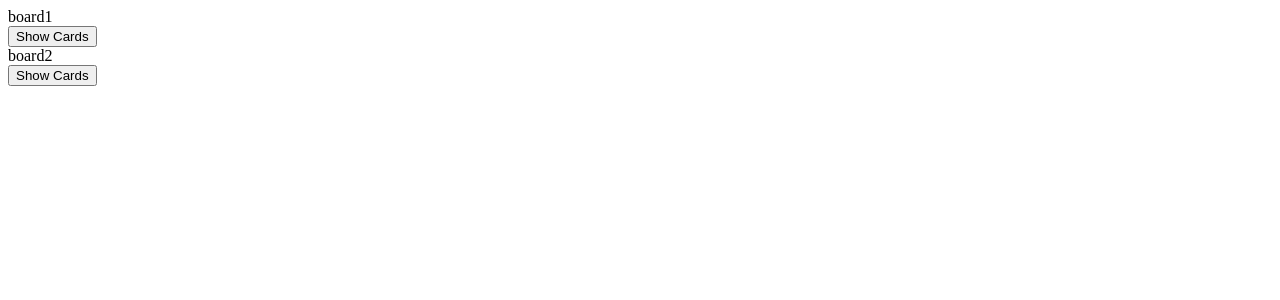
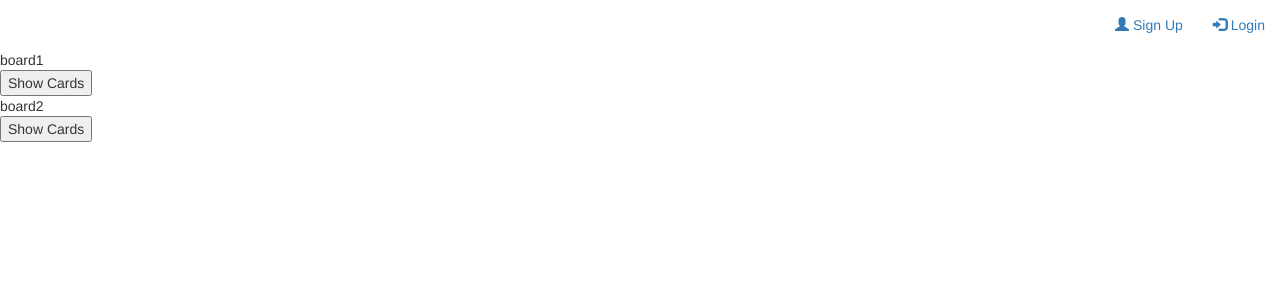
Before and after one commit to DamianTarczon/ProMan, a Flask app: page / in a window 1280 px wide. Shown: the top 300 px of the page. Run offline with Flask 2, Linux system fonts and the light colour scheme; parts of the project's set-up code (start-up, migrations or seed data) failed here and were passed over; some libraries are stand-ins or nearby versions.

Commit message:
navbar added (unplugged)

```diff
--- a/templates/index.html
+++ b/templates/index.html
@@ -1,5 +1,7 @@
 <!DOCTYPE html>
 <html lang="en">
+<link href="//maxcdn.bootstrapcdn.com/bootstrap/3.3.0/css/bootstrap.min.css" rel="stylesheet" id="bootstrap-css">
+<script src="//maxcdn.bootstrapcdn.com/bootstrap/3.3.0/js/bootstrap.min.js"></script>
     <head>
         <meta charset="UTF-8">
         <meta name="viewport" content="width=device-width, initial-scale=1.0">
@@ -15,6 +17,19 @@
         <script type="module" src="{{ url_for('static', filename='js/main.js') }}" defer></script>
     </head>
     <body>
+    <div class="menu">
+    <div class="container-fluid">
+		<div class="navbar-header">
+			<a href="#"></a>
+		</div>
+		<div>
+			<ul class="nav navbar-nav navbar-right">
+				<li><a href="{{ url_for('index') }}" ><span class="glyphicon glyphicon-user"></span> Sign Up</a></li>
+				<li><a href="{{ url_for('index') }}"><span class="glyphicon glyphicon-log-in"></span> Login</a></li>
+			</ul>
+		</div>
+	</div>
+</div>
         <div id="root"></div>
     </body>
 </html>
```
